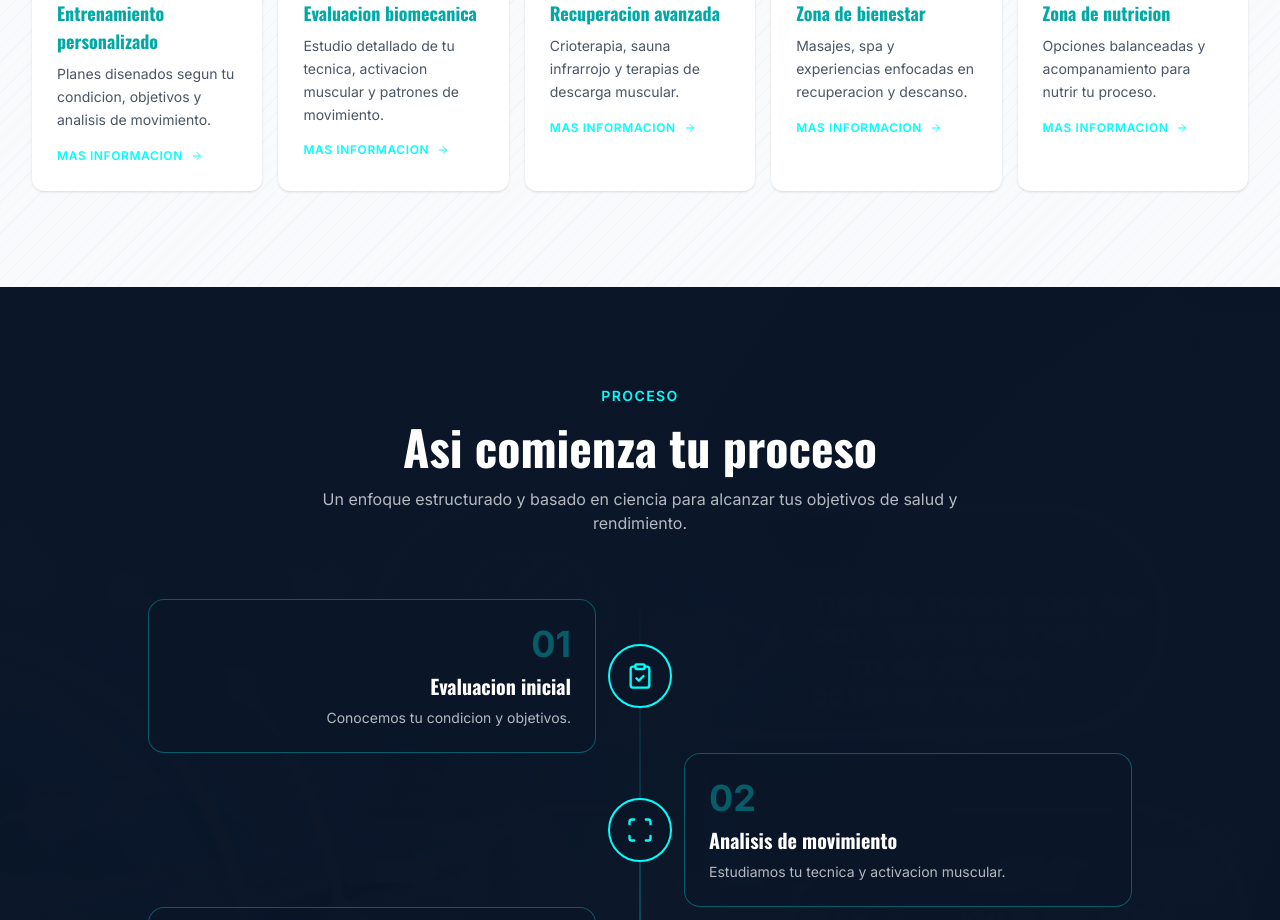
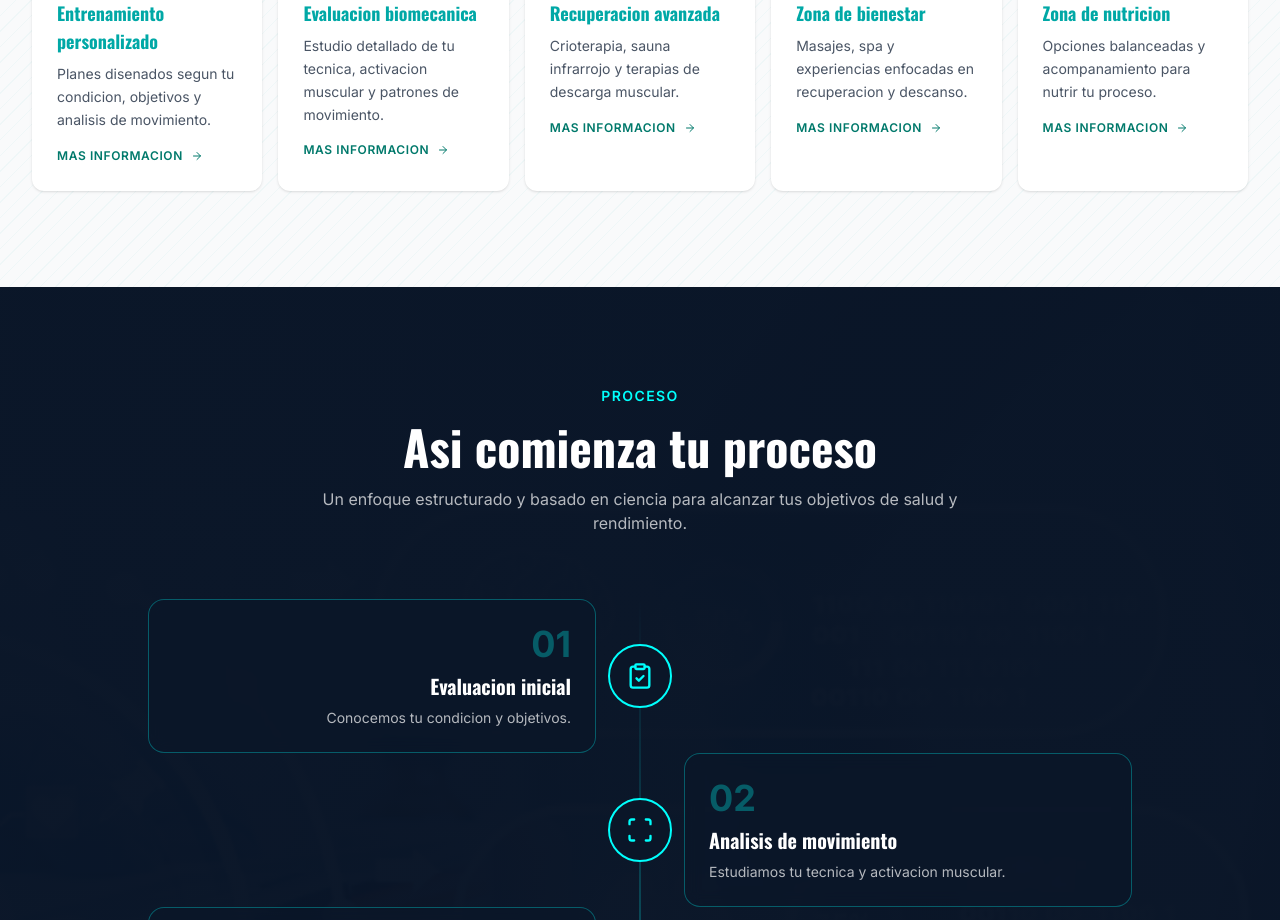
Before and after one commit to Larry-Garcia-dev/v0-fitrainer-website-clone, a Next.js app: page / in a window 1280 px wide. Shown: the part 2680-3600 px from the top of the page. Built offline with nearby package versions, Linux system fonts and the light colour scheme.

Commit message:
style: update "More info" button colors and hover effect\n\nChange button color for better legibility and add hover effect.

```diff
--- a/components/services-section.tsx
+++ b/components/services-section.tsx
@@ -114,7 +114,7 @@ export default function ServicesSection() {
               {/* Read more link */}
               <Link
                 href="#contact"
-                className="mt-4 inline-flex items-center gap-2 text-xs font-semibold uppercase tracking-wider text-[#00fffd] transition-all hover:gap-3"
+                className="mt-4 inline-flex items-center gap-2 text-xs font-semibold uppercase tracking-wider text-[#00796b] transition-all hover:gap-3 hover:text-[#00a8a6]"
               >
                 Mas informacion
                 <ArrowRight className="h-3 w-3" />
```
